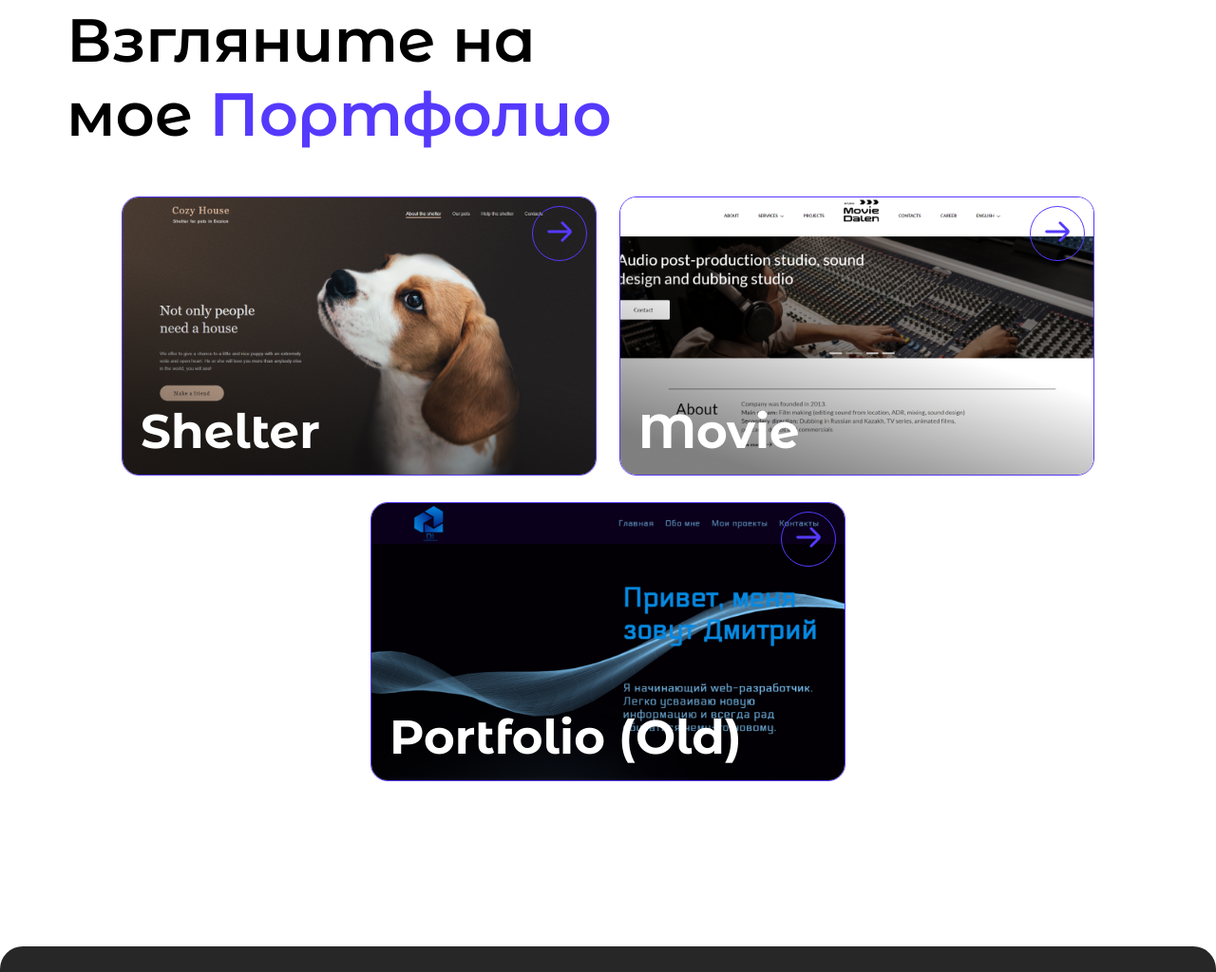
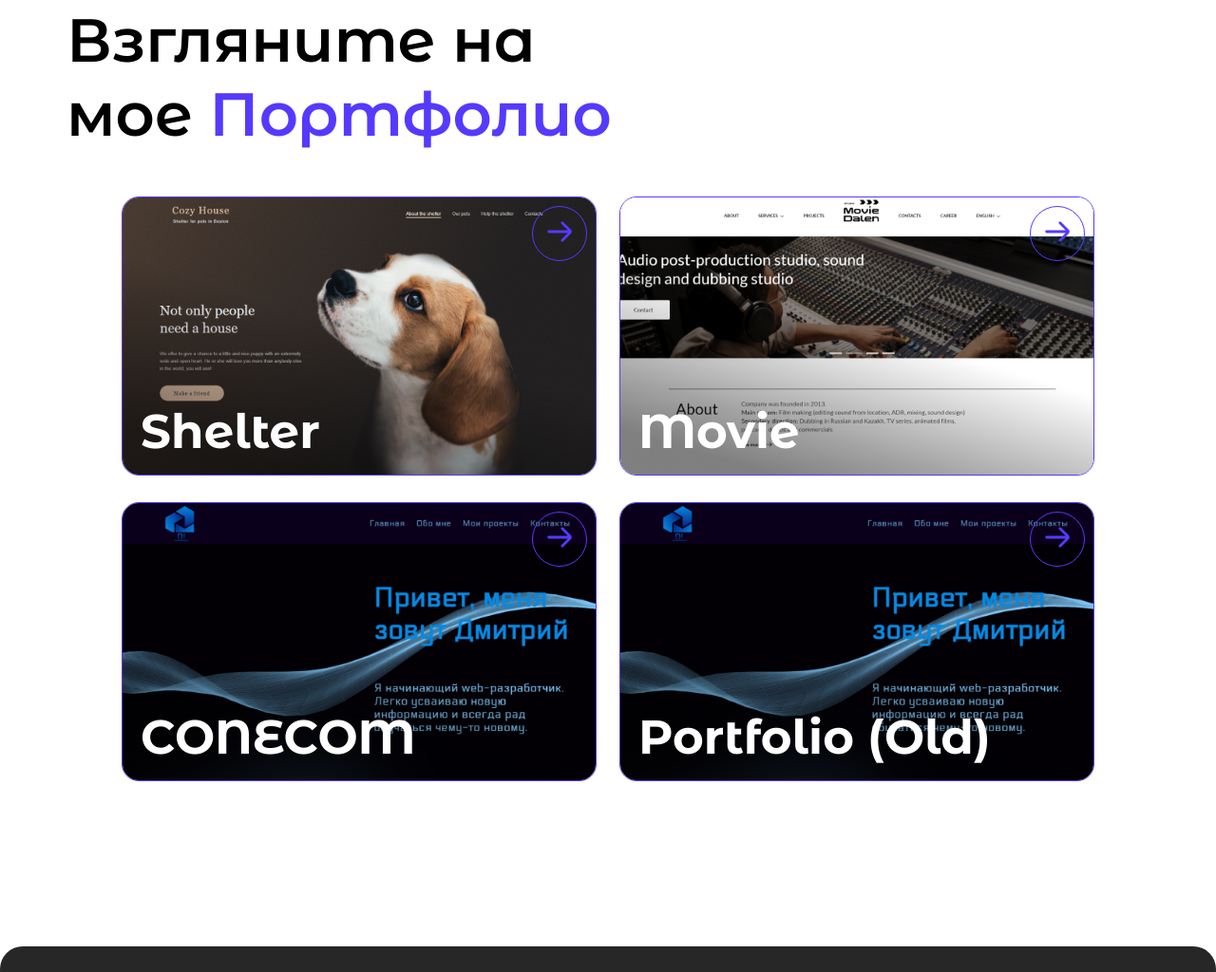
Before and after one commit to MxAyri/portfolio-2024, a plain HTML site: page my-project.html in a window 1280 px wide. Shown: the part 175-1199 px from the top of the page at 95% size. Drawn offline with Linux system fonts and the light colour scheme.

Commit message:
add: portfolio4

```diff
--- a/my-project.html
+++ b/my-project.html
@@ -73,6 +73,19 @@
                             </svg>
                         </div>
                         <p class="portfolio-card-txt">Movie</p>
+                    </div>
+                </a>
+                <a href="https://mxayri.github.io/testing-HTDef/">
+                    <div class="portfolio-card">
+                        <img src="./img/portfolio3.png" alt="">
+                        <div class="portfolio-card-arrow">
+                            <svg class="portfolio-card-svg" xmlns="http://www.w3.org/2000/svg" width="26" height="22"
+                                viewBox="0 0 26 22" fill="none">
+                                <path
+                                    d="M1.66667 9.58333C0.884263 9.58333 0.25 10.2176 0.25 11C0.25 11.7824 0.884263 12.4167 1.66667 12.4167L21.6215 12.4167L14.8316 19.2066C14.2784 19.7598 14.2784 20.6568 14.8316 21.2101C15.3848 21.7633 16.2818 21.7633 16.8351 21.2101L25.0417 13.0035C26.1481 11.897 26.1482 10.103 25.0417 8.99653L16.8351 0.789932C16.2818 0.236688 15.3848 0.236688 14.8316 0.789932C14.2784 1.34318 14.2784 2.24016 14.8316 2.7934L21.6215 9.58333L1.66667 9.58333Z" />
+                            </svg>
+                        </div>
+                        <p class="portfolio-card-txt">CONECOM</p>
                     </div>
                 </a>
                 <a href="https://mxayri.github.io/portfolio/">
```
